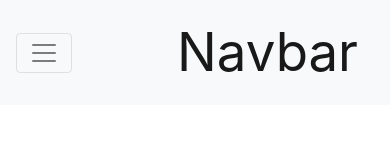
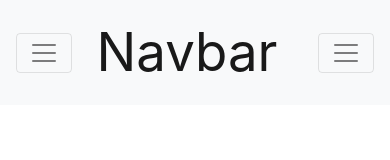
Before and after one commit to edelweiss-technology/test1, a plain HTML site: page index.html in a window 390 px wide. Drawn offline with nearby package versions, Linux system fonts and the light colour scheme.

Commit message:
first commit

```diff
--- a/index.html
+++ b/index.html
@@ -22,6 +22,9 @@
       <span class="navbar-toggler-icon"></span>
     </button>
     <a id="bar" class="navbar-brand" href="#">Navbar</a>
+    <button class="navbar-toggler" type="button" data-toggle="collapse" data-target="#navbarSupportedContent" aria-controls="navbarSupportedContent" aria-expanded="false" aria-label="Toggle navigation">
+      <span class="navbar-toggler-icon"></span>
+    </button>
 
 
     <div class="collapse navbar-collapse" id="navbarSupportedContent">
```
